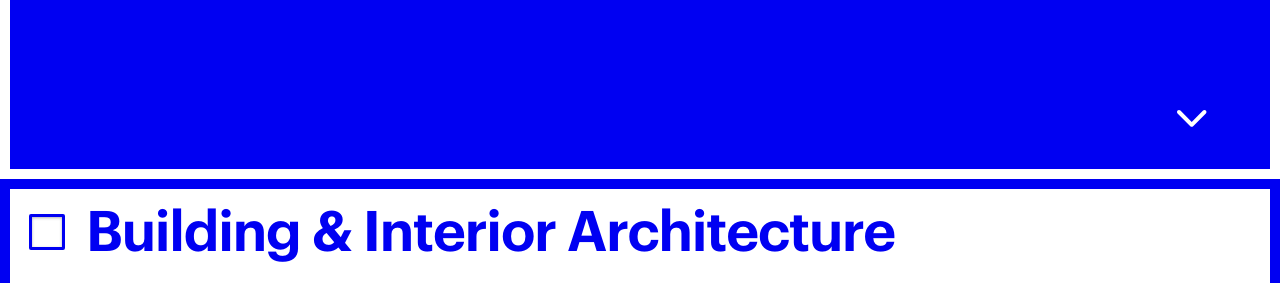
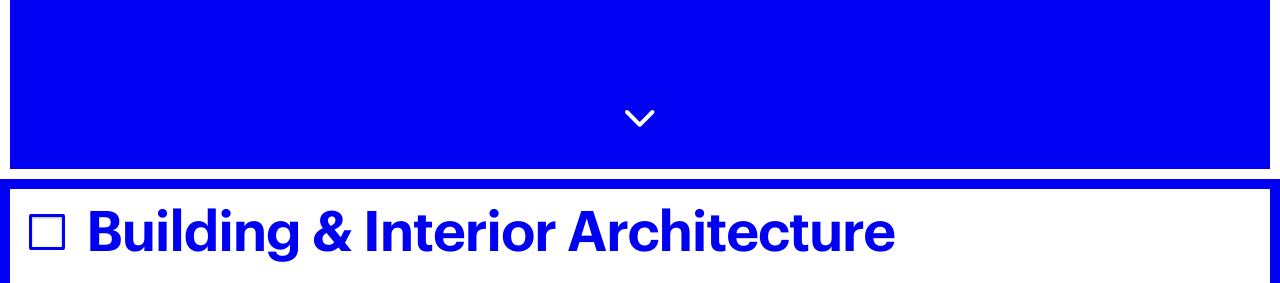
Before and after one commit to cserron/fangohr-katz, a Jekyll site: the page built from index.md, in a window 1280 px wide. Shown: the part 721-1004 px from the top of the page. Built offline with Jekyll 4.4.1, drawn with Linux system fonts in a browser that asks for light colours; nearby versions of some CDN libraries; our own code applies the rules of GitHub Pages for plain Markdown files.

Commit message:
cover arrow on middle

```diff
--- a/_includes/cover.html
+++ b/_includes/cover.html
@@ -22,9 +22,7 @@
             <label for="cover-checkbox5" class="secondary font-title-item">Peace of Mind</label>
         </li>
     </ul>
-    <div class="navigation-down-cover text-right">
-        <a href="#" class="cover-anchor link-to" data-target="menu"><img src="{{ site.url }}{{ site.baseurl }}/assets/images/arrow-down-white.svg" alt="Menu"></a>
-    </div>
+    {% include utils/down-arrow.html img-color="white" %}
     <script>
     </script>
 </section>
```
